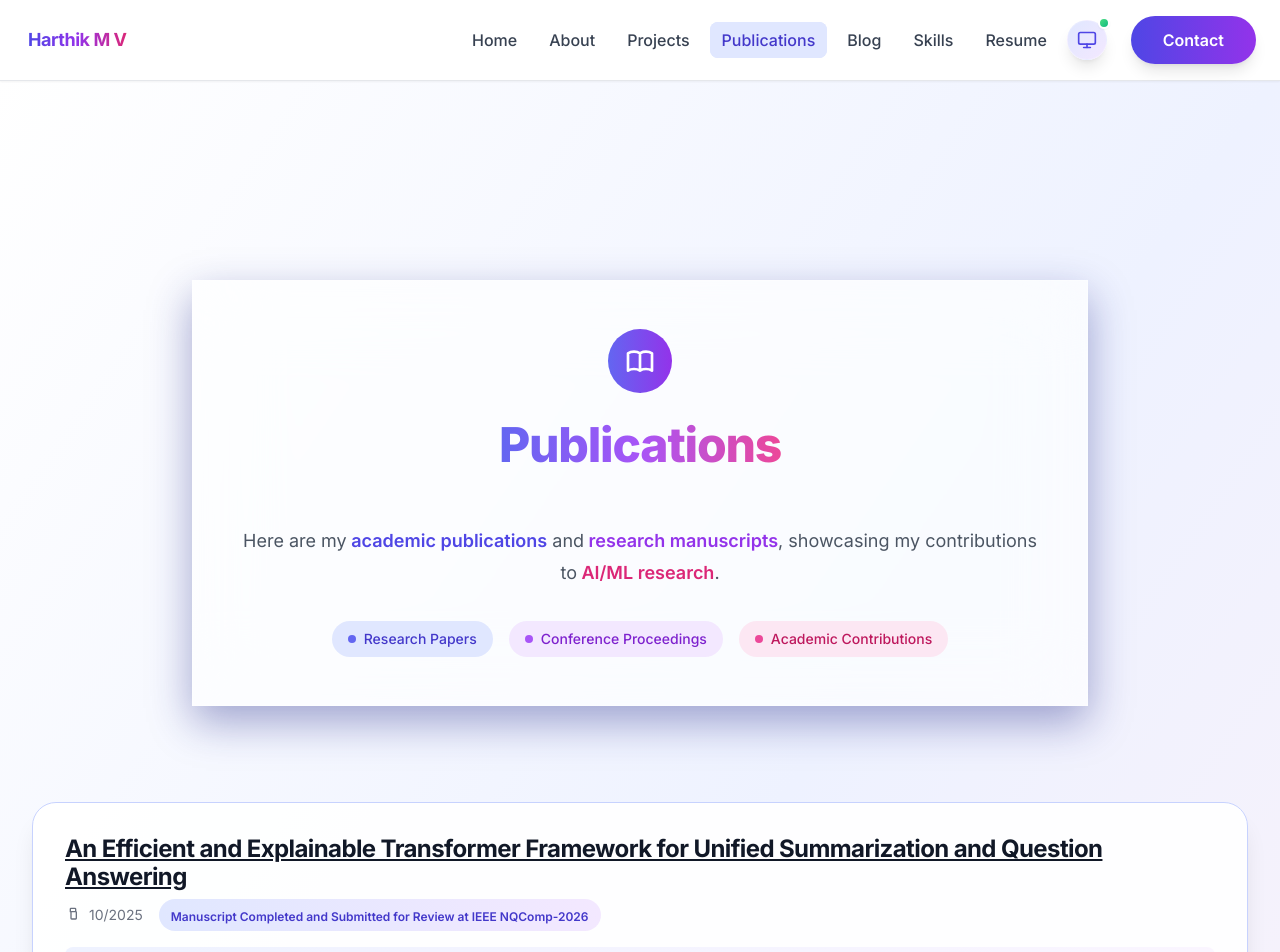
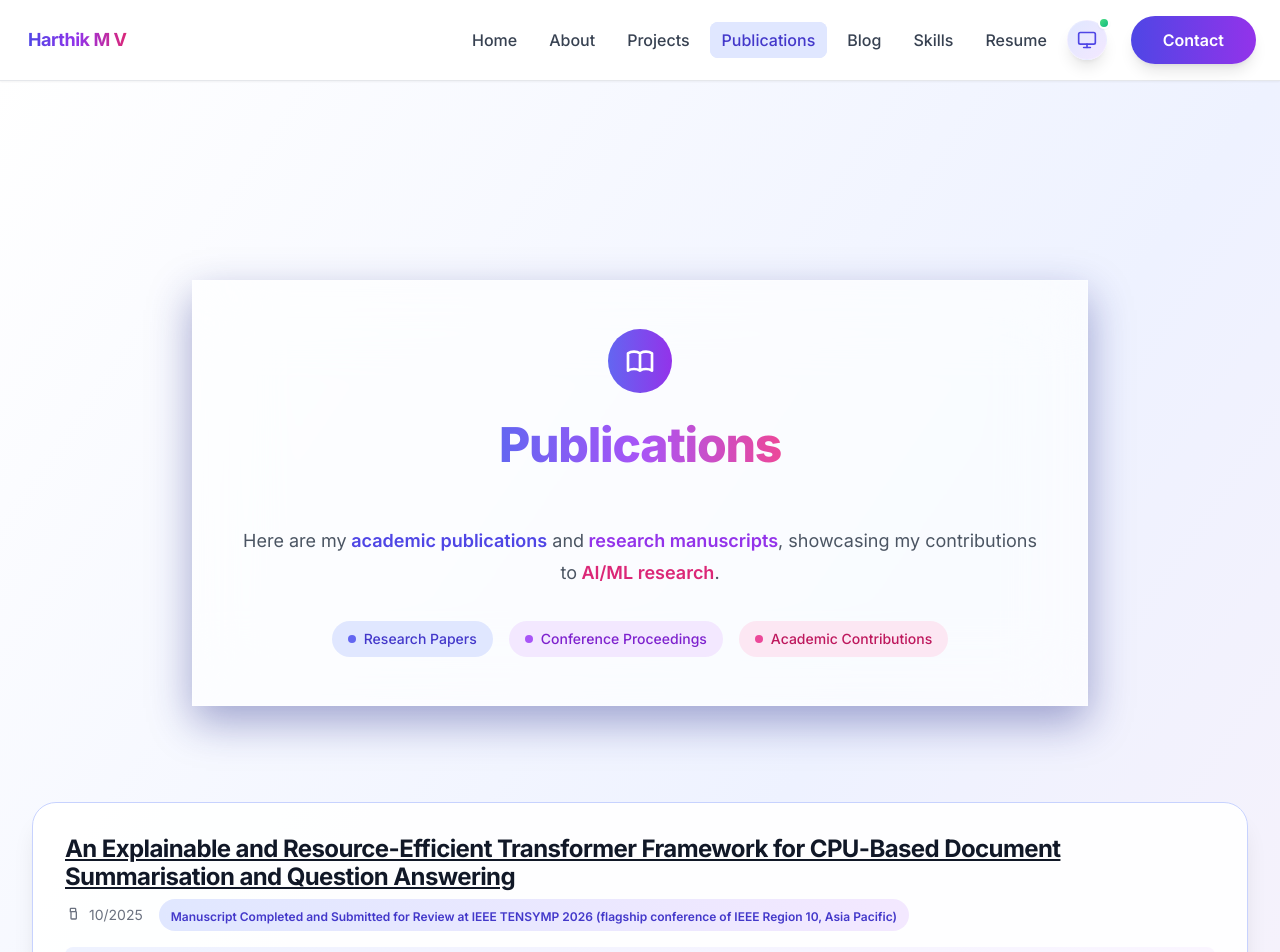
Before and after one commit to Harthik777/portfolio-website, a Next.js app: page /publications in a window 1280 px wide. Shown: the top 952 px of the page. Built offline with nearby package versions, Linux system fonts and the light colour scheme.

Commit message:
Update projects and publications pages

```diff
--- a/src/app/projects/page.tsx
+++ b/src/app/projects/page.tsx
@@ -2,7 +2,7 @@ import Link from 'next/link';
 
 const projects = [
   {
-    title: 'Efficient and Explainable Transformer Framework for Unified Summarization and Question Answering',
+    title: 'An Explainable and Resource-Efficient Transformer Framework for CPU-Based Document Summarisation and Question Answering',
     description:
       'This project presents a lightweight and explainable natural language processing (NLP) framework that performs text summarization and question answering entirely on CPU hardware, removing the need for GPUs or cloud-based computation. The system integrates compact transformer models such as DistilBART, T5-Small, DistilBERT, MobileBERT, and RoBERTa-Base, achieving competitive accuracy on benchmark datasets while maintaining low latency. To enhance transparency, the framework incorporates built-in explainability mechanisms using KeyBERT for keyword extraction and Sentence-BERT for similarity analysis, allowing users to visualize which parts of the input influenced model outputs without the computational cost of post-hoc explainers like SHAP or LIME.',
     tags: [
@@ -22,7 +22,7 @@ const projects = [
       'Python',
     ],
     date: '10/2025',
-    status: 'Research Project - Manuscript Submitted to IEEE NQComp-2026',
+    status: 'Research Project - Manuscript Submitted to IEEE TENSYMP 2026 (flagship conference of IEEE Region 10, Asia Pacific)',
   },
   {
     title: 'Smart Document Summarizer & Q&A Assistant',
--- a/src/app/publications/page.tsx
+++ b/src/app/publications/page.tsx
@@ -3,11 +3,11 @@ import Link from 'next/link';
 const publications = [
   {
     title:
-      'An Efficient and Explainable Transformer Framework for Unified Summarization and Question Answering',
+      'An Explainable and Resource-Efficient Transformer Framework for CPU-Based Document Summarisation and Question Answering',
     description:
       'Developed an explainable and resource-efficient transformer framework for unified text summarization and question answering. The system integrates lightweight models such as DistilBART, T5-Small, and MobileBERT, achieving competitive ROUGE and F1 scores with full CPU-only deployment. The framework embeds keyword and sentence-level explainability without external post-hoc computation.',
-    status: 'Manuscript Completed and Submitted for Review at IEEE NQComp-2026',
-    link: 'https://drive.google.com/file/d/19_4ARPEXtCYzC_FRoq6G-zHKPw_VSgbA/view?usp=sharing',
+    status: 'Manuscript Completed and Submitted for Review at IEEE TENSYMP 2026 (flagship conference of IEEE Region 10, Asia Pacific)',
+    link: 'https://drive.google.com/file/d/16tEXXsOtFA1LJhzXH829S8TMVv2sZaUy/view?usp=drive_link',
     date: '10/2025',
   },
   {
```
